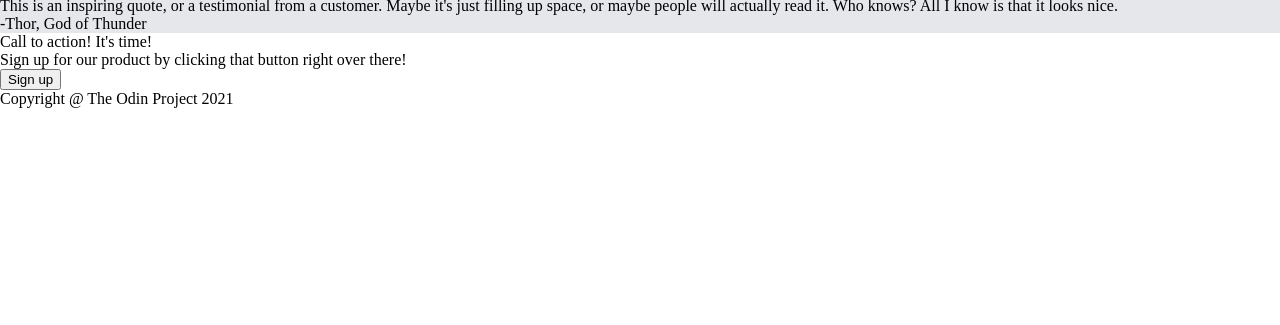
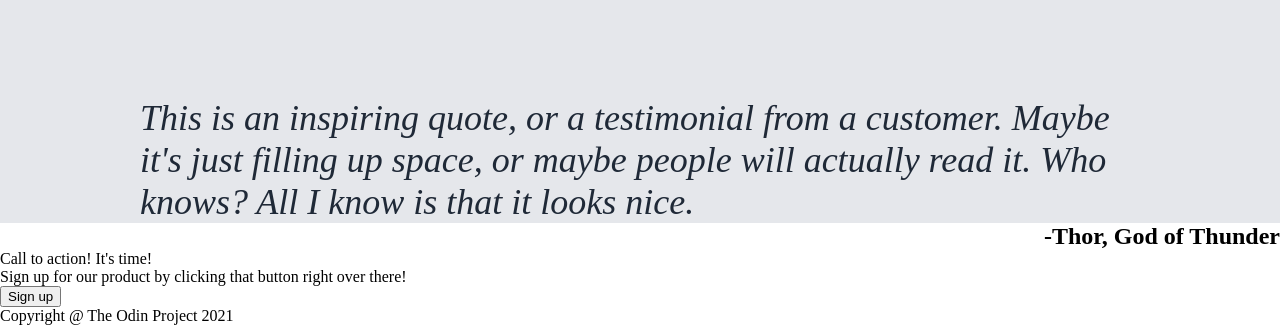
Before and after one commit to ev3nthorizon18/Landing-Page, a plain HTML site: page index.html in a window 1280 px wide. Shown: the part 1331-1656 px from the top of the page. Before the commit the page ends 1439 px from the top, so only its background shows below. Drawn offline with Linux system fonts and the light colour scheme.

Commit message:
Removed the signature3 text in index.html Did this to align signature to right-side of page
Added styles and colors to block3 in styles.css

```diff
--- a/index.html
+++ b/index.html
@@ -50,9 +50,8 @@
     </div>
     <div class="block3">
         <div class="text3">This is an inspiring quote, or a testimonial from a customer. Maybe it's just filling up space, or maybe people will actually read it. Who knows? All I know is that it looks nice.</div>
-        <div class="signature3">-Thor, God of Thunder</div>
     </div>
-
+    <div class="signature3">-Thor, God of Thunder</div>
     <div class="block4">
         <div class="title4">Call to action! It's time!</div>
         <div class="text4">Sign up for our product by clicking that button right over there!</div>
--- a/style.css
+++ b/style.css
@@ -73,11 +73,6 @@ a {
 
 }
 
-.block3 {
-    display:flex;
-    flex-direction: column;
-    background-color: #e5e7eb ;
-}
 
 .supplies {
     width: auto;
@@ -138,3 +133,24 @@ a {
     padding-bottom:  20px;
 
 }
+
+.block3 {
+    display:flex;
+    flex-direction: column;
+    background-color: #e5e7eb ;
+    align-items: center;
+}
+
+.text3 {
+    font-size: 36px;
+    font-style: italic;
+    color: #1f2937;
+    width: 1000px;
+    padding-top: 100px;
+}
+
+.signature3 {
+    font-size: 24px;
+    font-weight: bold;
+    text-align: right;
+}
```
Also changed, not shown: 2023-08-03-171008_411x211_scrot.png (added).
